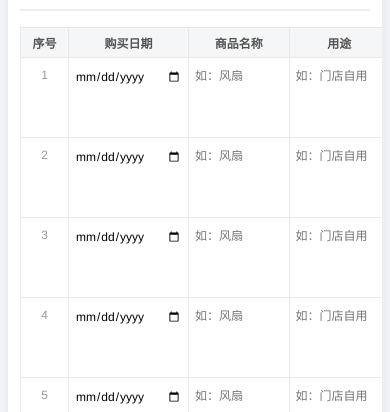
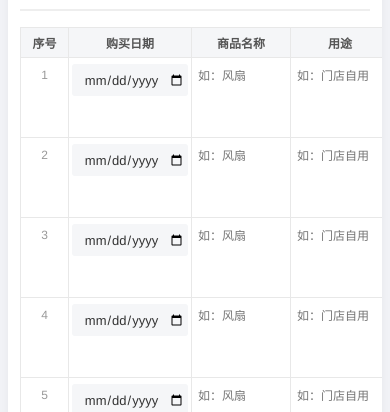
Before and after one commit to chanhgeww-debug/reimbursement-tool, a plain HTML site: page index.html in a window 390 px wide. Shown: the part 432-844 px from the top of the page. Drawn offline with nearby package versions, Linux system fonts and the light colour scheme.

Commit message:
Fix: visible date input on mobile

```diff
--- a/index.html
+++ b/index.html
@@ -88,6 +88,13 @@
     border-radius: 0;
   }
   .expense-table input:focus { background: #fffbeb; outline: none; }
+.expense-table input[type="date"] {
+  min-height: 28px;
+  color: #333;
+  background: #f5f6f8;
+  border-radius: 3px;
+  text-align: center;
+}
   .expense-table .col-no { width: 48px; text-align: center; }
   .expense-table .col-date { width: 120px; }
   .expense-table .col-name { }
@@ -204,6 +211,7 @@
     .expense-table { min-width: 600px; font-size: 12px; }
     .expense-table th, .expense-table td { padding: 6px 3px; }
     .expense-table input { font-size: 12px; padding: 5px 3px; }
+    .expense-table input[type="date"] { min-height: 32px; font-size: 13px; }
 
     /* 按钮全宽加大 */
     .btn { padding: 14px 20px; font-size: 16px; }
```
